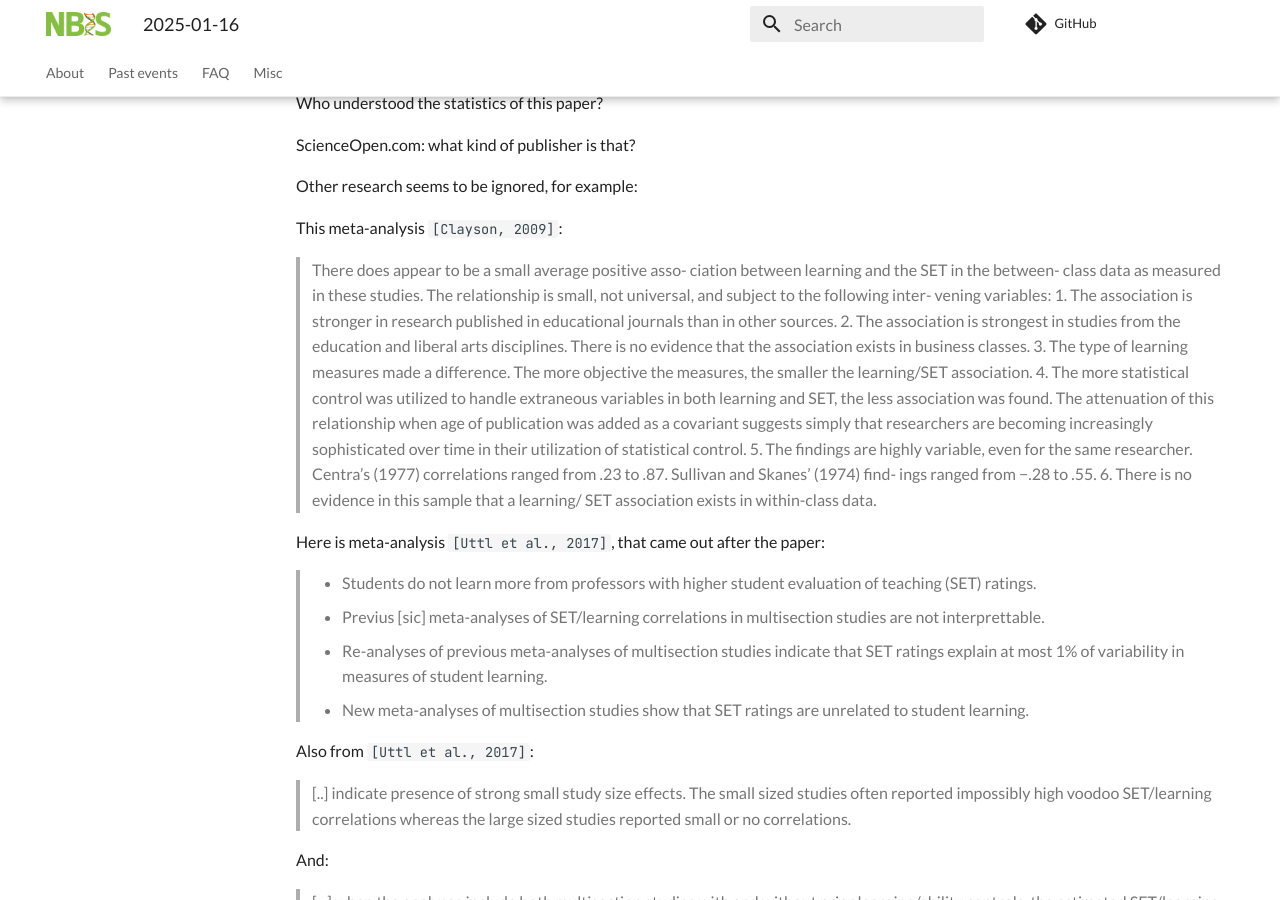
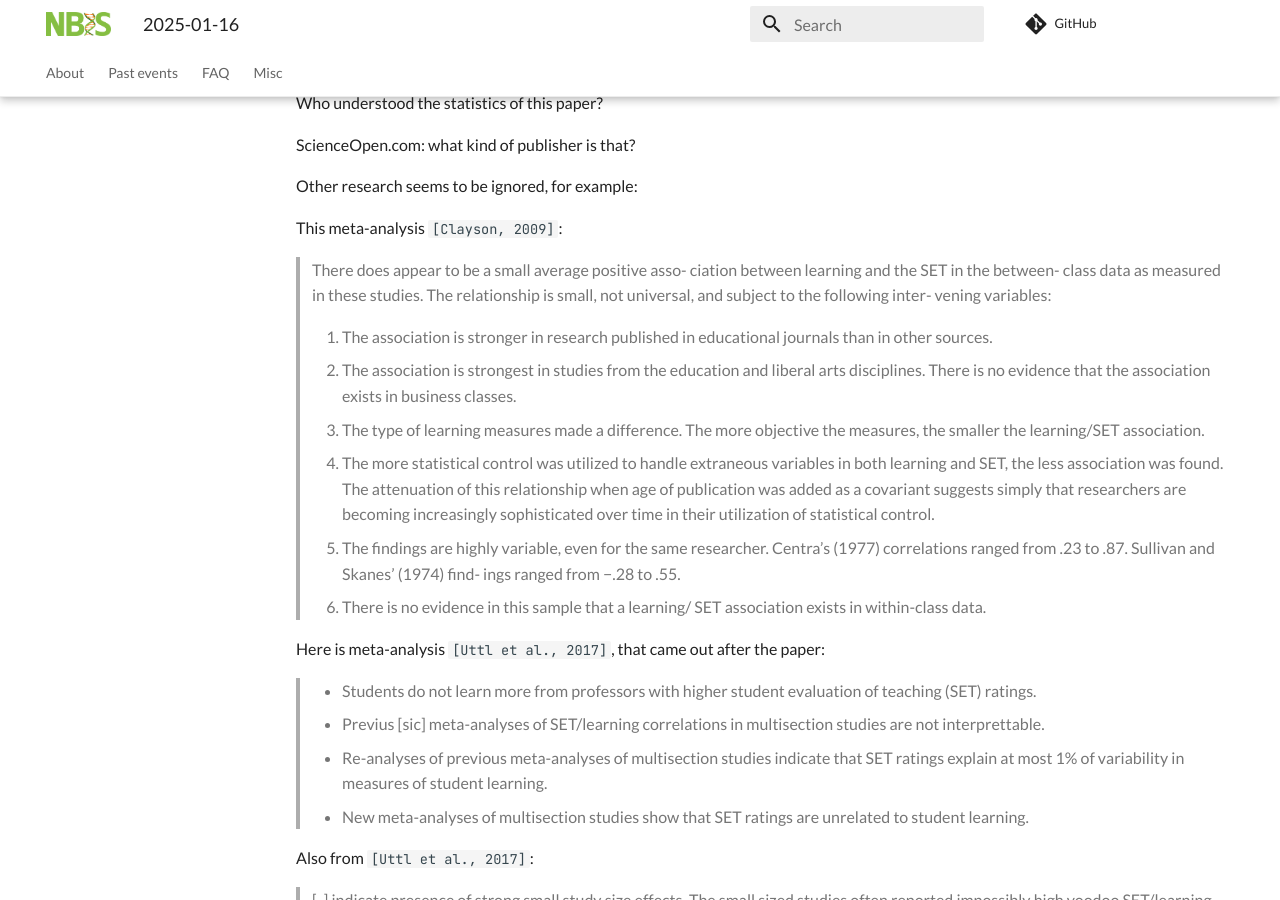
Before and after one commit to NBISweden/teaching_literature_club, an MkDocs documentation site: the page built from docs/events/20250116/README.md, in a window 1280 px wide and 900 px high, scrolled down 3386 px. Built offline with MkDocs 1.6.1 and Material for MkDocs 9.7.7, drawn with Linux system fonts in a browser that asks for light colours; comment, search, counter and statistics services are not loaded.

Commit message:
Fix markdown

```diff
--- a/docs/events/20250116/README.md
+++ b/docs/events/20250116/README.md
@@ -141,6 +141,7 @@
 > class data as measured in these studies. The relationship
 > is small, not universal, and subject to the following inter-
 > vening variables:
+>
 > 1. The association is stronger in research published in
 > educational journals than in other sources.
 > 2. The association is strongest in studies from the
@@ -165,10 +166,15 @@
 
 Here is meta-analysis `[Uttl et al., 2017]`, that came out after the paper:
 
-> - Students do not learn more from professors with higher student evaluation of teaching (SET) ratings.
-> - Previus [sic] meta-analyses of SET/learning correlations in multisection studies are not interprettable.
-> - Re-analyses of previous meta-analyses of multisection studies indicate that SET ratings explain at most 1% of variability in measures of student learning.
-> - New meta-analyses of multisection studies show that SET ratings are unrelated to student learning.
+> - Students do not learn more from professors with higher
+>   student evaluation of teaching (SET) ratings.
+> - Previus [sic] meta-analyses of SET/learning correlations
+>   in multisection studies are not interprettable.
+> - Re-analyses of previous meta-analyses of multisection studies
+>   indicate that SET ratings explain at most 1% of variability
+>   in measures of student learning.
+> - New meta-analyses of multisection studies show that SET ratings
+>   are unrelated to student learning.
 
 Also from `[Uttl et al., 2017]`:
 
@@ -204,10 +210,12 @@
 >
 > I have some comments:
 >
-> - Use confidence intervals, not p values (cf. 'New Statistics'). These can be obtained by bootstrapping. If you really want p values, then report both.
+> - Use confidence intervals, not p values (cf. 'New Statistics').
+>   These can be obtained by bootstrapping.
+>   If you really want p values, then report both.
 > - Put the effect sizes with confidence intervals in the abstract.
 > - Alter the empahsis to be more about the lack of correlation between SET and
->  teacher ability. The focus on gender bias is not warranted with the small
+>   teacher ability. The focus on gender bias is not warranted with the small
 >   effect. It is clearly not "large" as claimed. mean r = 0.09 ≈ d 0.20,
 >   which by Cohen's standards is small. There is too much social justice
 >   warrior about this article.
@@ -245,7 +253,8 @@
 
 Note the short reply by the authors:
 
-> We look forward to additional reviews by people who do not have a financial interest in SET.
+> We look forward to additional reviews by people
+> who do not have a financial interest in SET.
 
 This is funny, as Boring lists 'Gender economics'
 on [her website](http://www.anneboring.com/)
```
Also changed, not shown: README.md (+1 -1 lines).
